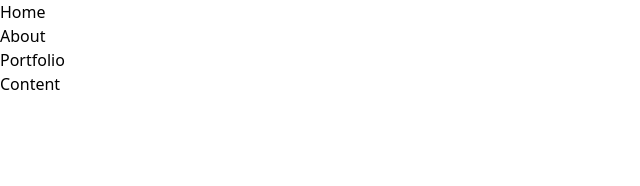
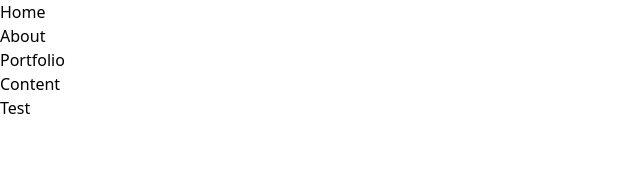
Before and after one commit to Z-100/vayan, a React (Create React App) app: page / in a window 1280 px wide. Shown: the top 186 px of the page, without its empty margins (0-640 px from the left). Built offline with nearby package versions, Linux system fonts and the light colour scheme.

Commit message:
feature(general): Add test

```diff
--- a/src/components/ui/Header.tsx
+++ b/src/components/ui/Header.tsx
@@ -5,6 +5,7 @@ export const Header = () => {
             <p className="flex-initial w-32">About</p>
             <p className="flex-initial w-32">Portfolio</p>
             <p className="flex-initial w-32">Content</p>
+            <p className="flex-initial w-32">Test</p>
         </div>
     )
 }
```
